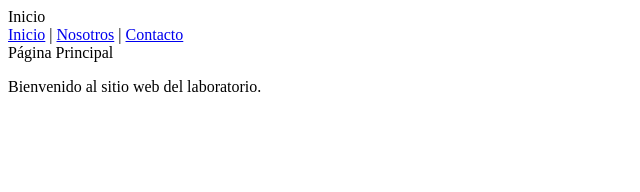
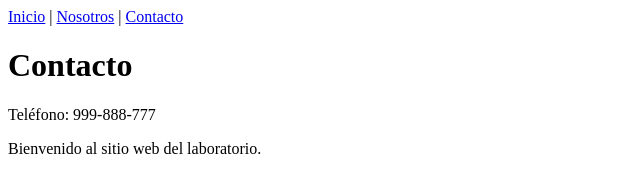
Before and after one commit to kahorivera-arch/lab-git-sem02, a plain HTML site: page contact.html in a window 1280 px wide. Shown: the whole page, without its empty margins (0-640 px from the left). Drawn offline with Linux system fonts and the light colour scheme.

Commit message:
Alumno A agrega telefono

```diff
--- a/contact.html
+++ b/contact.html
@@ -2,7 +2,7 @@
 <html lang="es">
 <head>
   <meta charset="UTF-8">
-  <contacto>Inicio</contacto>
+  <title>Contacto</title>
 </head>
 <body>
   <nav>
@@ -10,7 +10,8 @@
     <a href="about.html">Nosotros</a> |
     <a href="contact.html">Contacto</a>
   </nav>
-  <contacto>Página Principal</contacto>
+  <h1>Contacto</h1>
+  <p>Teléfono: 999-888-777</p>
   <p>Bienvenido al sitio web del laboratorio.</p>
 </body>
 </html>
```
